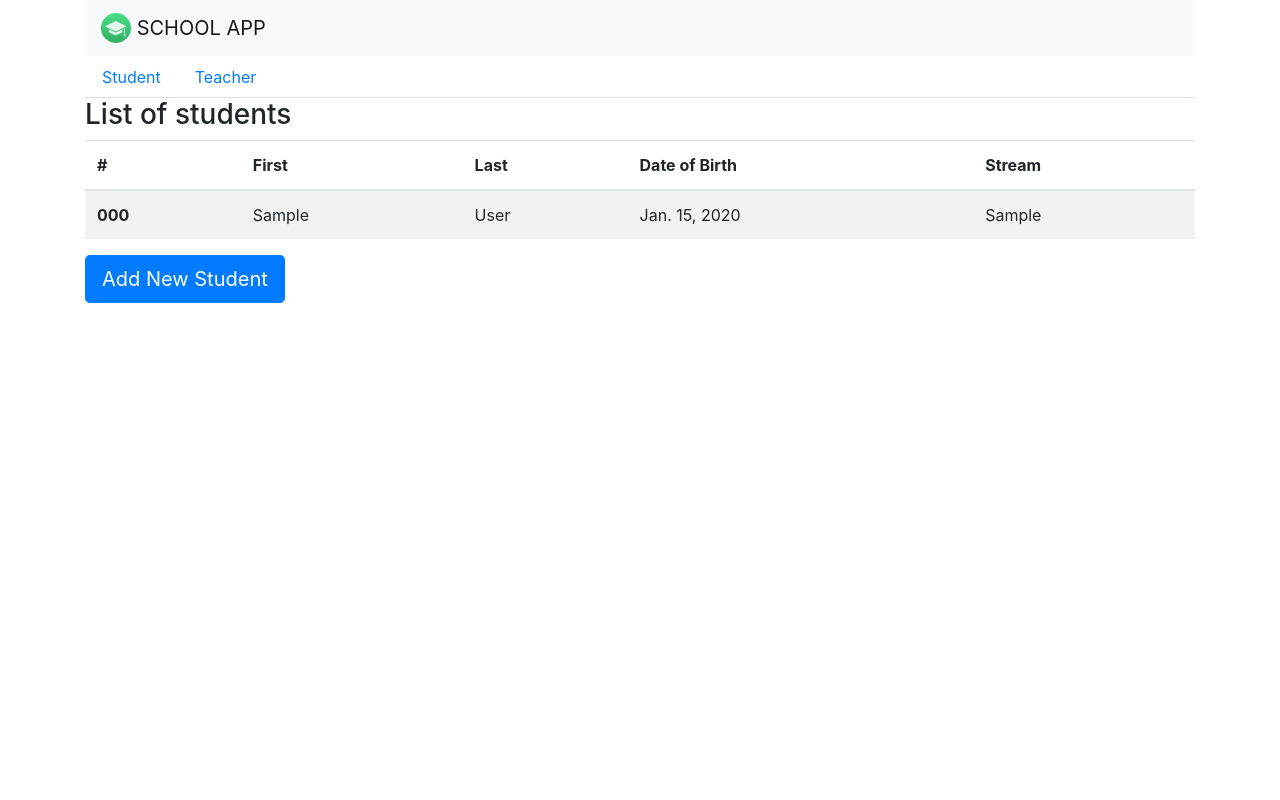
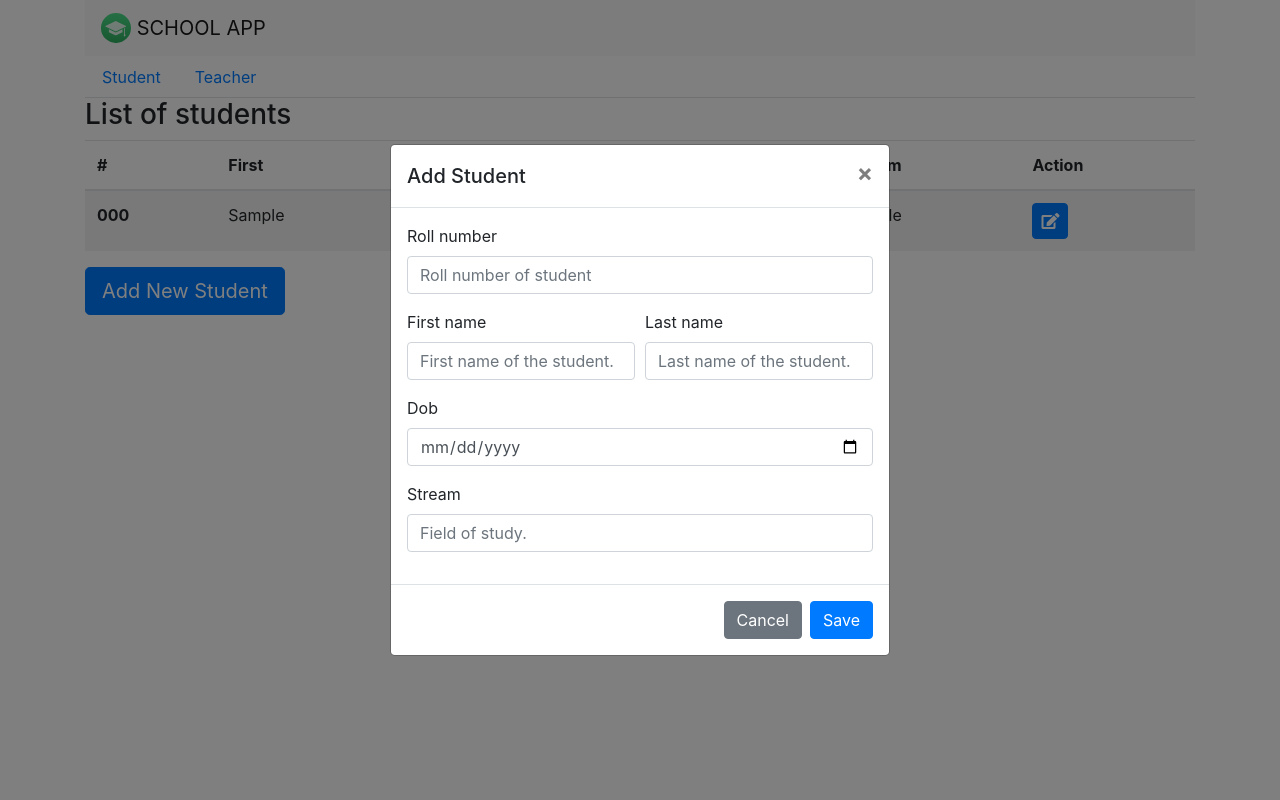
Before and after one commit to neeraj9194/school-app, a Django app: template student/templates/student/student.html in a window 1280 px wide. Run offline with Django 3.2, Linux system fonts and the light colour scheme; the template is opened without the code that fills it: values that come from a table or form of the project are taken from there, others are empty; tables that the repository leaves empty hold one stand-in row (values such as "Sample post"); some libraries are stand-ins or nearby versions.

Commit message:
Student Edit/Detail View with template changes.

```diff
--- /dev/null
+++ b/school/static/school/style.css
@@ -0,0 +1,3 @@
+.edit-button {
+    padding: 5px 8px;
+}
--- a/school/templates/school/base.html
+++ b/school/templates/school/base.html
@@ -8,7 +8,8 @@
 
   <!-- Bootstrap CSS -->
   <link rel="stylesheet" href="https://stackpath.bootstrapcdn.com/bootstrap/4.5.2/css/bootstrap.min.css" integrity="sha384-JcKb8q3iqJ61gNV9KGb8thSsNjpSL0n8PARn9HuZOnIxN0hoP+VmmDGMN5t9UJ0Z" crossorigin="anonymous">
-
+  <link rel="stylesheet" href="https://use.fontawesome.com/releases/v5.7.0/css/all.css" integrity="sha384-lZN37f5QGtY3VHgisS14W3ExzMWZxybE1SJSEsQp9S+oqd12jhcu+A56Ebc1zFSJ" crossorigin="anonymous">
+  <link rel="stylesheet" type="text/css" href="{% static 'school/style.css' %}">
 
   <title>SCHOOL APP</title>
 </head>
@@ -43,16 +44,36 @@
 <script src="https://stackpath.bootstrapcdn.com/bootstrap/4.5.2/js/bootstrap.min.js" integrity="sha384-B4gt1jrGC7Jh4AgTPSdUtOBvfO8shuf57BaghqFfPlYxofvL8/KUEfYiJOMMV+rV" crossorigin="anonymous"></script>
 <script>
     $(document).ready(function(){
+        {# Logic to set "active" class when page changes #}
         $('nav a').on('click', function(e) {
             $( 'nav' ).find( 'li.active' ).removeClass( 'active' );
-            console.log(e);
-            console.log($(e.target).attr('id'));
             localStorage.setItem('activeTab', $(e.target).attr('id'));
         });
         let activeTab = localStorage.getItem('activeTab');
         if(activeTab){
             $('#' + activeTab ).addClass("active");
         }
+
+        {# Show modal when detail page is called #}
+        let url_array = window.location.pathname.replace(/\/$/, "").split("/");
+        let url_id = url_array[url_array.length-1];
+        let url_name = url_array[url_array.length-2];
+        let modal_name = null;
+        if(url_name === "student") {
+            modal_name = "#addStudentModal"
+        }
+        else if(url_name === "teacher") {
+            modal_name = "#addTeacherModal"
+        }
+        if (url_id != null || modal_name != null){
+            $(modal_name).modal("show");
+        }
+
+        {#  When modal closed redirect back to list page  #}
+        $(modal_name).on('hide.bs.modal', function(){
+            window.location.href = '/'+ url_name + '/';
+        });
+
     });
 </script>
 
--- a/student/templates/student/student.html
+++ b/student/templates/student/student.html
@@ -10,6 +10,7 @@
     <th scope="col">Last</th>
     <th scope="col">Date of Birth</th>
     <th scope="col">Stream</th>
+    <th scope="col">Action</th>
   </tr>
   </thead>
   <tbody>
@@ -20,12 +21,19 @@
     <td>{{ student.last_name }}</td>
     <td>{{ student.dob }}</td>
     <td>{{ student.stream }}</td>
+    <td>
+      <a class="btn btn-primary edit-button" href="/student/{{ student.id }}/" role="button">
+        <i class="fas fa-edit"></i>
+      </a>
+    </td>
   </tr>
   {% endfor %}
   </tbody>
 </table>
 
-<button type="button" class="btn btn-primary btn-lg" data-toggle="modal" data-target="#addStudentModal" >Add New Student</button>
+<button type="button" class="btn btn-primary btn-lg" data-toggle="modal" data-target="#addStudentModal" >
+  Add New Student
+</button>
 
 {% include "school/create-modal.html"  with modal_name="addStudentModal" modal_header="Add Student" %}
 {% endblock %}
--- a/student/urls.py
+++ b/student/urls.py
@@ -3,5 +3,6 @@ from django.urls import path
 from student.views import StudentView
 
 urlpatterns = [
-    path('', StudentView.as_view(template_name="student/student.html")),
+    path('', StudentView.as_view(), name="list"),
+    path('<int:pk>/', StudentView.as_view(), name="detail")
 ]
```
Also changed, not shown: student/views.py (+13 -2 lines).
